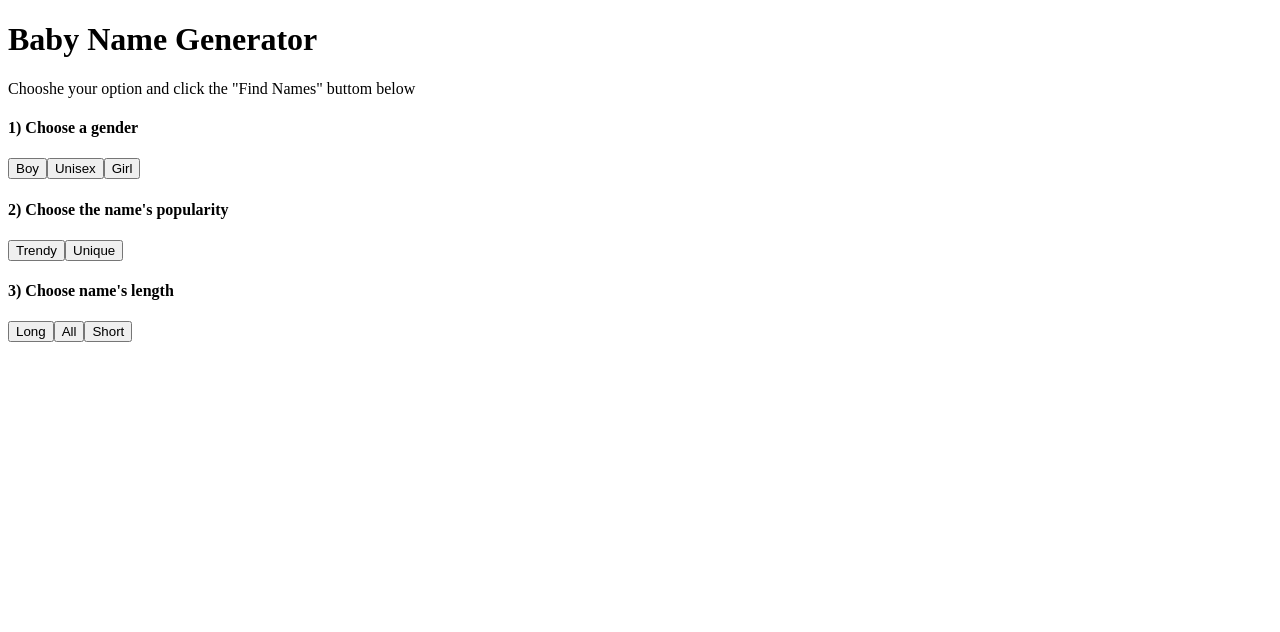
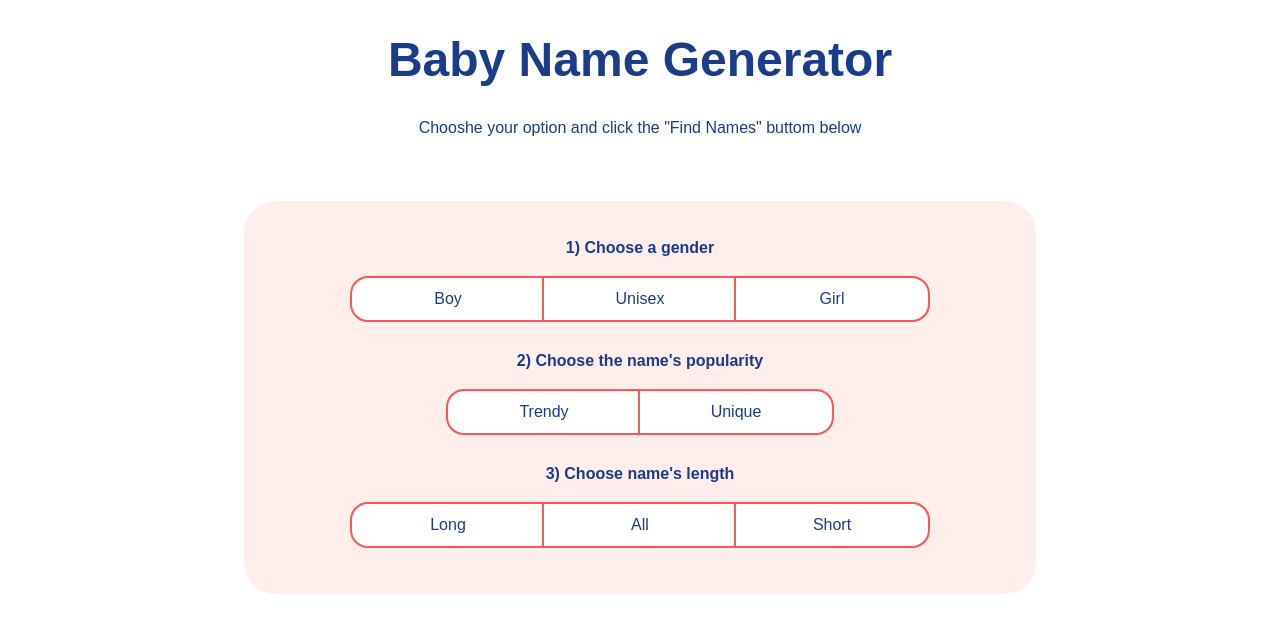
Before and after one commit to mykhailo-wdev/baby-name-generator, a Nuxt app: page / in a window 1280 px wide. Shown: the top 632 px of the page. Built offline with nearby package versions, Linux system fonts and the light colour scheme.

Commit message:
Added style for main page

```diff
--- a/app.vue
+++ b/app.vue
@@ -1,31 +1,79 @@
 <template>
-  <div>
+  <div class="container">
     <h1>Baby Name Generator</h1>
     <p>Chooshe your option and click the "Find Names" buttom below</p>
     <div class="options-container">
       <div class="option-container">
         <h4>1) Choose a gender</h4>
         <div class="option-buttons">
-          <button>Boy</button>
-          <button>Unisex</button>
-          <button>Girl</button>
+          <button class="option option-left">Boy</button>
+          <button class="option">Unisex</button>
+          <button class="option option-right">Girl</button>
         </div>
       </div>
       <div class="option-container">
         <h4>2) Choose the name's popularity</h4>
         <div class="option-buttons">
-          <button>Trendy</button>
-          <button>Unique</button>
+          <button class="option option-left">Trendy</button>
+          <button class="option option-right">Unique</button>
         </div>
       </div>
       <div class="option-container">
         <h4>3) Choose name's length</h4>
         <div class="option-buttons">
-          <button>Long</button>
-          <button>All</button>
-          <button>Short</button>
+          <button class="option option-left">Long</button>
+          <button class="option">All</button>
+          <button class="option option-right">Short</button>
         </div>
       </div>
     </div>
   </div>
 </template>
+
+
+<style scoped>
+.container {
+  font-family: Arial, Helvetica, sans-serif;
+  color: rgb(27,60,138);
+  max-width: 50rem;
+  margin: 0 auto;
+  text-align: center;
+}
+
+h1 {
+  font-size: 3rem;
+}
+
+.options-container {
+  background-color: rgb(255,238,236);
+  border-radius: 2rem;
+  padding: 1rem;
+  width: 95%;
+  margin: 0 auto;
+  margin-top: 4rem;
+  position: relative;
+}
+
+.option-container {
+  margin-bottom: 2rem;
+}
+
+.option {
+  background-color: white;
+  outline: 0.15rem solid rgb(249,87,89);
+  border: none;
+  padding: 0.75rem;
+  width: 12rem;
+  font-size: 1rem;
+  color: rgb(27,60,138);
+  cursor: pointer;
+  font-weight: 200;
+}
+
+.option-left {
+  border-radius: 1rem 0 0 1rem;
+}
+.option-right {
+  border-radius: 0 1rem 1rem 0;
+}
+</style>
```
